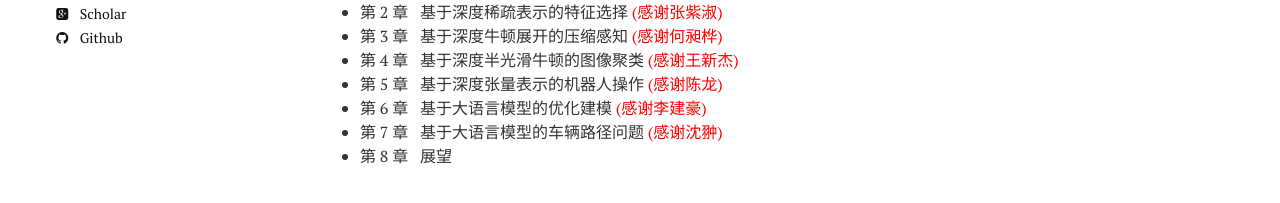
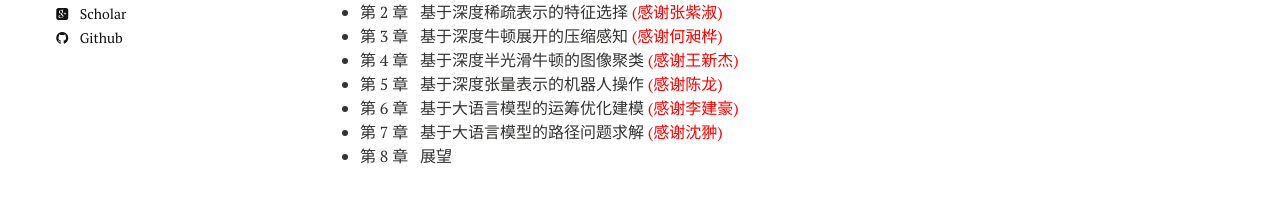
Before and after one commit to xianchaoxiu/xianchaoxiu.github.io, a Jekyll site: the page built from chinese/book/AIOPT/index.md, in a window 1280 px wide. Shown: the part 303-506 px from the top of the page. Built offline with Jekyll 4.4.1, drawn with Linux system fonts in a browser that asks for light colours; nearby versions of some CDN libraries.

Commit message:
Update index.md

```diff
--- a/chinese/book/AIOPT/index.md
+++ b/chinese/book/AIOPT/index.md
@@ -14,6 +14,6 @@ share: false
 - 第 3 章 &nbsp;  基于深度牛顿展开的压缩感知 <span style="color:#ff0000">(感谢何昶桦)</span> <br>
 - 第 4 章 &nbsp;  基于深度半光滑牛顿的图像聚类 <span style="color:#ff0000">(感谢王新杰)</span> <br>
 - 第 5 章 &nbsp;  基于深度张量表示的机器人操作 <span style="color:#ff0000">(感谢陈龙)</span> <br>
-- 第 6 章 &nbsp;  基于大语言模型的优化建模 <span style="color:#ff0000">(感谢李建豪)</span> <br>
-- 第 7 章 &nbsp;  基于大语言模型的车辆路径问题 <span style="color:#ff0000">(感谢沈翀)</span> <br>
+- 第 6 章 &nbsp;  基于大语言模型的运筹优化建模 <span style="color:#ff0000">(感谢李建豪)</span> <br>
+- 第 7 章 &nbsp;  基于大语言模型的路径问题求解 <span style="color:#ff0000">(感谢沈翀)</span> <br>
 - 第 8 章 &nbsp;  展望 <br>
```
